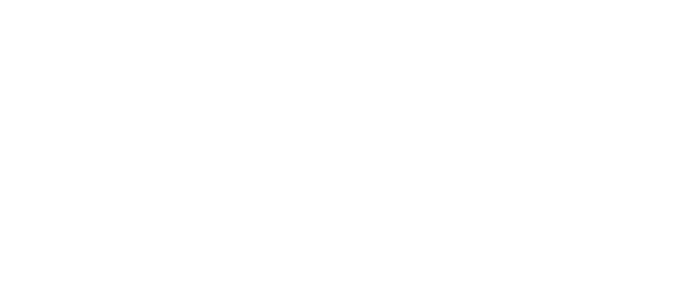
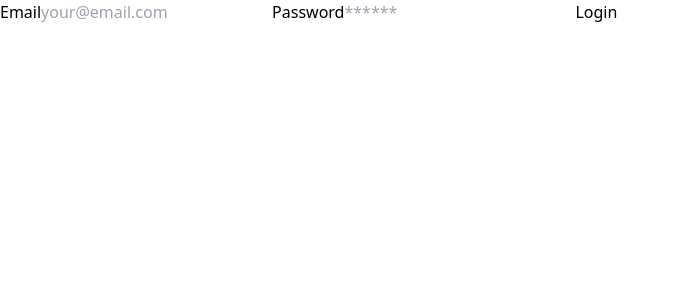
Before and after one commit to Felipe-Navas/react-auth-firebase-vite, a React (Vite) app: page /login in a window 1280 px wide. Shown: the top 300 px of the page, without its empty margins (0-679 px from the left). Built offline with nearby package versions, Linux system fonts and the light colour scheme; no server answers.

Commit message:
Added protected routes, login, logout and user subscribe from firebase

```diff
--- a/src/App.tsx
+++ b/src/App.tsx
@@ -3,13 +3,21 @@ import { Home } from './components/Home'
 import { Login } from './components/Login'
 import { Register } from './components/Register'
 import { AuthProvider } from './context/authContext'
+import { ProtectedRoutes } from './components/ProtectedRoutes'
 
 export const App = () => {
   return (
     <div className="bg-slate-300 h-screen text-black flex">
       <AuthProvider>
         <Routes>
-          <Route index element={<Home />} />
+          <Route
+            index
+            element={
+              <ProtectedRoutes>
+                <Home />
+              </ProtectedRoutes>
+            }
+          />
           <Route path="login" element={<Login />} />
           <Route path="register" element={<Register />} />
         </Routes>
--- a/src/components/Home.tsx
+++ b/src/components/Home.tsx
@@ -1,6 +1,19 @@
+import { useAuth } from '../context/authContext'
 
 export const Home = () => {
+  const { user, logout, loading } = useAuth()
+
+  const handleLogout = async () => {
+    await logout()
+  }
+
+  if (loading) return <div>Loading...</div>
+
   return (
-    <div>Home</div>
+    <div>
+      <h1>Welcome {user?.email}</h1>
+
+      <button onClick={handleLogout}>Logout</button>
+    </div>
   )
 }
--- a/src/components/Login.tsx
+++ b/src/components/Login.tsx
@@ -1,10 +1,58 @@
+import { useState } from 'react'
+import { useAuth } from '../context/authContext'
+import { useNavigate } from 'react-router'
 
 export const Login = () => {
+  const navigate = useNavigate()
+  const [error, setError] = useState('')
+  const [user, setUser] = useState({
+    email: '',
+    password: '',
+  })
+
+  const { login } = useAuth()
+
+  const handleChange = ({
+    target: { name, value },
+  }: React.ChangeEvent<HTMLInputElement>) => {
+    setUser({
+      ...user,
+      [name]: value,
+    })
+  }
+
+  const handleSubmit = async (e: React.FormEvent<HTMLFormElement>) => {
+    e.preventDefault()
+    setError('')
+    try {
+      await login(user.email, user.password)
+      navigate('/')
+    } catch (error) {
+      setError((error as Error).message)
+    }
+  }
+
   return (
     <div>
-      <form>
-        <input type="email" name="" id="" />
-        <input type="password" name="" id="" />
+      {error && <p>{error}</p>}
+      <form onSubmit={handleSubmit}>
+        <label htmlFor="email">Email</label>
+        <input
+          type="email"
+          placeholder="your@email.com"
+          name="email"
+          onChange={handleChange}
+        />
+
+        <label htmlFor="password">Password</label>
+        <input
+          type="password"
+          placeholder="******"
+          name="password"
+          onChange={handleChange}
+        />
+
+        <button>Login</button>
       </form>
     </div>
   )
--- a/src/components/ProtectedRoutes.tsx
+++ b/src/components/ProtectedRoutes.tsx
@@ -1,6 +1,16 @@
+import { Navigate } from 'react-router'
+import { useAuth } from '../context/authContext'
 
-export const ProtectedRoutes = () => {
-  return (
-    <div>ProtectedRoutes</div>
-  )
+interface Props {
+  children: React.ReactNode
 }
+
+export const ProtectedRoutes = ({ children }: Props) => {
+  const { user, loading } = useAuth()
+
+  if (loading) return <h1>Loading...</h1>
+
+  if (!user) return <Navigate to="/login" />
+
+  return <>{children}</>
+}
--- a/src/context/authContext.tsx
+++ b/src/context/authContext.tsx
@@ -1,5 +1,12 @@
-import { createUserWithEmailAndPassword, UserCredential } from 'firebase/auth'
-import { createContext, useContext } from 'react'
+import {
+  createUserWithEmailAndPassword,
+  onAuthStateChanged,
+  signInWithEmailAndPassword,
+  signOut,
+  User,
+  UserCredential,
+} from 'firebase/auth'
+import { createContext, useContext, useEffect, useState } from 'react'
 import { auth } from '../firebase'
 
 interface Props {
@@ -8,21 +15,46 @@ interface Props {
 
 interface AuthContext {
   signUp: (email: string, password: string) => Promise<UserCredential>
+  login: (email: string, password: string) => Promise<UserCredential>
+  user: User | null
+  logout: () => Promise<void>
+  loading: boolean
 }
 
 const authContext = createContext<AuthContext | null>(null)
 
 export const useAuth = () => {
-  const context  = useContext(authContext)
+  const context = useContext(authContext)
   if (!context) throw new Error('useAuth must be used within a AuthProvider')
   return context
 }
 
 export const AuthProvider = ({ children }: Props) => {
+  const [user, setUser] = useState<User | null>(null)
+  const [loading, setLoading] = useState(true)
+
   const signUp = (email: string, password: string) =>
     createUserWithEmailAndPassword(auth, email, password)
 
+  const login = (email: string, password: string) =>
+    signInWithEmailAndPassword(auth, email, password)
+
+  const logout = () => signOut(auth)
+
+  useEffect(() => {
+   const unSubscribe = onAuthStateChanged(auth, (currentUser) => {
+      setUser(currentUser)
+      setLoading(false)
+    })
+
+    return () => {
+      unSubscribe()
+    }
+  }, [])
+
   return (
-    <authContext.Provider value={{ signUp }}>{children}</authContext.Provider>
+    <authContext.Provider value={{ signUp, login, user, logout, loading }}>
+      {children}
+    </authContext.Provider>
   )
 }
```
